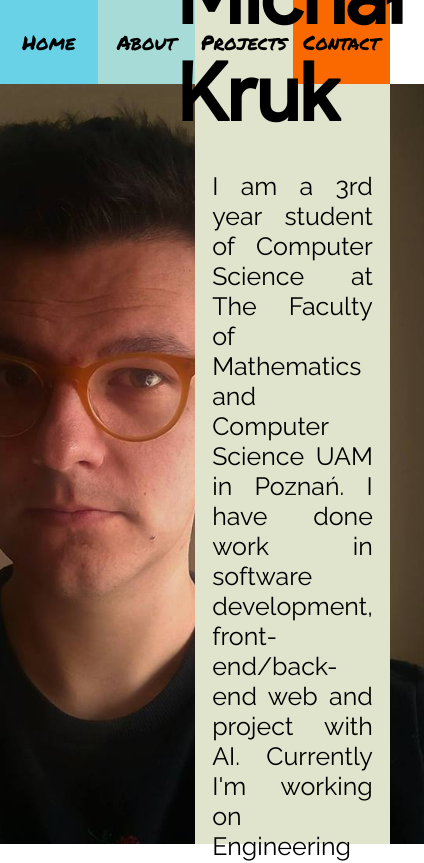
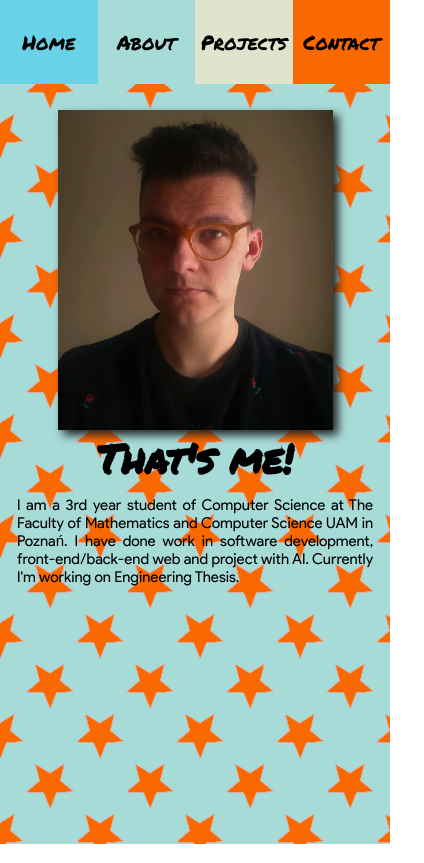
Before and after one commit to michalkruk/website-portfolio-idea, a website with bundled scripts: page about.html in a window 390 px wide. Shown: the top 863 px of the page, 424 px wide, since content can reach past the window. Built offline with nearby package versions, Linux system fonts and the light colour scheme.

Commit message:
complete about site

```diff
--- a/about.html
+++ b/about.html
@@ -6,7 +6,7 @@
     <meta http-equiv="X-UA-Compatible" content="ie=edge">
     <link rel="stylesheet" href="./style/style.scss">
     <script src="https://kit.fontawesome.com/5a712d06e1.js"></script>
-    <title>Michał Kruk</title>
+    <title>I'm Michał Kruk</title>
 </head>
 <body>
     <nav>
@@ -20,21 +20,26 @@
     </nav>
 
     <main data-router-wrapper>
+
         <section data-router-view="about" class="about" >
+
             <div class="about-content">
-                <div class="about-photo">
-                    <img src="./images/foto.jpg" alt="photo" >
+
+                <div class="about-leftpanel">
+                    <img id="photo-face" src="./images/foto.jpg" alt="photo" >
+                    <h1>That's me!</h1>
                 </div>
-                <div class="about-presentation">
-                    <div class="about-name">
-                        <h1>Michał Kruk</h1>
-                    </div>
-                    <div class="about-text">
-                        <p>I am a 3rd year student of Computer Science at The Faculty of Mathematics and Computer Science UAM in Poznań. I have done work in software development, front-end/back-end web and project with AI. Currently I'm working on Engineering Thesis, in my team I'm responsible for Front-end side. </p>
-                    </div>
+
+                <div class="about-rightpanel">
+
+                        <p>I am a 3rd year student of Computer Science at The Faculty of Mathematics and Computer Science UAM in Poznań. I have done work in software development, front-end/back-end web and project with AI. Currently I'm working on Engineering Thesis.</p>
+
                 </div>
+
             </div>
+
         </section>
+
     </main>
 
     <script src="js/index.js" ></script>
--- a/style/style.scss
+++ b/style/style.scss
@@ -19,6 +19,8 @@ li{
     width: 25%;
     height: 100%;
 }
+
+
 
 
 .nav-home{
@@ -71,15 +73,12 @@ li{
     font-family: 'productsFont', sans-serif;
 }
 
-.home-content, .about-content{
+.home-content{
     height: 100%;
     display: flex;
     justify-content: space-evenly;
     align-items: center;
     flex-wrap: wrap;
-    img{
-        height: 100%;
-    }
     h1{
         font-size: 50px;
         margin: 30px 0px;
@@ -121,46 +120,59 @@ li{
     color: #FA6900;
 }
 
-.about-photo, .about-presentation {
+
+//825 x 960
+
+.about-content{
+    height: 100%;
     display: flex;
     justify-content: center;
-    height: 100%;
-    width: 50%;
-
-}
-
-.about-presentation {
-    background-color: #E0E4CC;
-    display: flex;
-    flex-direction: column;
     align-items: center;
+    font-size: 30px;
     h1{
-        font-size: 80px;
+        font-family: 'Permanent Marker', cursive;
+    }
+    img{
+        max-width: 410px;
+        max-height: 480px;
+        -webkit-filter: drop-shadow(5px 5px 5px #222);
+  filter: drop-shadow(5px 5px 5px #222);
     }
 }
 
+.about-leftpanel{
+    padding: 1vh;
+    max-width: 50%;
+    display: flex;
+    flex-direction: column;
+    justify-content: center;
+    align-items: center;
+}
 
-.about-text{
-    font-size: 25px;
-    margin: 0vh 10vh 0vh 10vh;
+.about-rightpanel{
+    max-width: 50%;
     text-align: justify;
-    font-family: 'Raleway', sans-serif;
+    margin: 0 10vh 0 10vh;
 }
+
+
+
 
 .projects-content{
     display: flex;
     flex-direction: column;
     justify-content: center;
-    h1{
-        font-size: 60px;
-    }
+
 }
 
 .projects-title{
     display: flex;
     justify-content: center;
     padding: 20px;
-
+    h1{
+        font-size: 70px;
+        font-family: 'Permanent Marker', cursive;
+    }
 }
 
 
@@ -326,11 +338,12 @@ li{
 }
 
 .home{
-    background-image: url('/images/Website_stripes.png')
+    background-image: url('/images/Website_stripes.png');
 }
 
 .about{
-    background-color: #A7DBD8;
+    // background-color: #A7DBD8;
+    background-image: url('/images/background-stars.png');
 }
 
 .contact{
@@ -346,18 +359,55 @@ li{
 }
 
 
+@media(max-width: 1150px){
+
+    .about-content{
+        flex-direction: column;
+        height: auto;
+    }
+
+    .about-leftpanel{
+        margin-top: 2vh;
+        max-width: 100%;
+    }
+
+    .about-rightpanel{
+        max-width: 100%;
+    }
+
+    .wrap{
+        flex-direction: column;
+        max-width:400px;
+        align-items: center;
+    }
+
+}
+
+@media (max-width: 1000px){
 
 
-@media (max-width: 1000px){
+
+
 
     .ball{
         opacity: 0;
     }
 
-    .wrap {
-        flex-direction: column;
-         width:400px;
-       }
+    .tile{
+        width: 300px;
+        height: 300px;
+        h1{
+            font-size: 20px;
+        }
+        h2{
+            font-size: 15px;
+        }
+        p{
+            font-size: 12px;
+            line-height: 1.6;
+        }
+
+    }
 
     .home-content{
         flex-direction: column-reverse;
@@ -412,6 +462,8 @@ li{
 }
 
 @media (max-width: 550px){
+
+
     .nav-links{
         font-size: 20px;
     }
@@ -428,9 +480,31 @@ li{
         font-size: 15px;
         }
     }
+
+    .about-rightpanel{
+        margin: 0vh 2vh 0vh 2vh;
+        font-size: 20px;
+    }
+}
+
+@media (max-width: 450px){
+    .about-leftpanel{
+        img{
+            height: 320px;
+            width: 275px;
+        }
+        h1{
+            font-size: 40px;
+        }
+    }
 }
 
 @media (max-width: 400px){
+
+    .about-rightpanel{
+        margin: 0vh 2vh 0vh 2vh;
+        font-size: 15px;
+    }
 
     .wrap{
         width: 300px;
```
Also changed, not shown: contact.html (+1 -1 lines), index.html (+1 -2 lines), projects.html (+1 -1 lines), dist/about.html, dist/arrow-orange.a26ffed2.png (added), dist/arrow.dd9de399.png (added), dist/background-stars.11f7e00e.png (added), dist/contact.html, dist/index.html, dist/projects.html, dist/turn-right-arrow.9bf5a015.svg (added), images/arrow-orange.png (added), images/arrow.png (added), images/background-stars.png (added), 1 more files, 6 other files.
